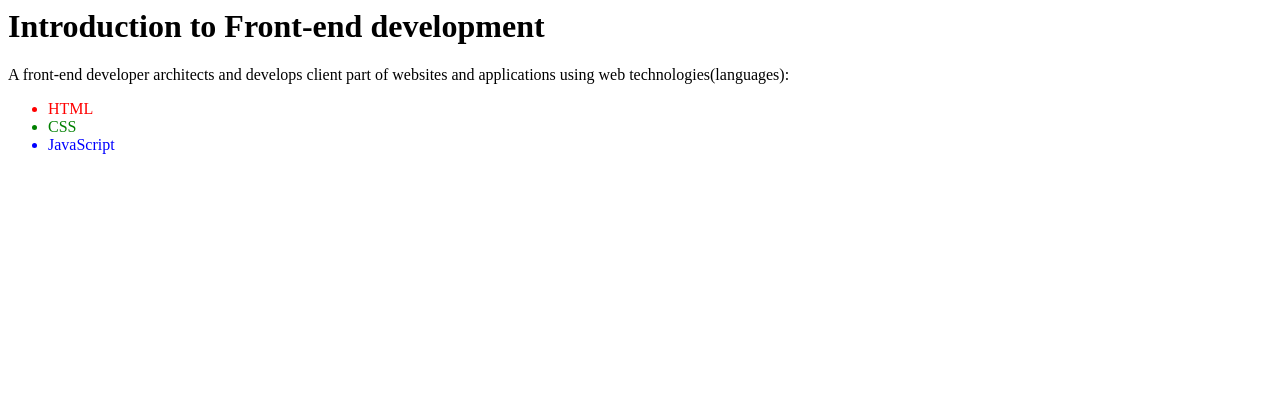
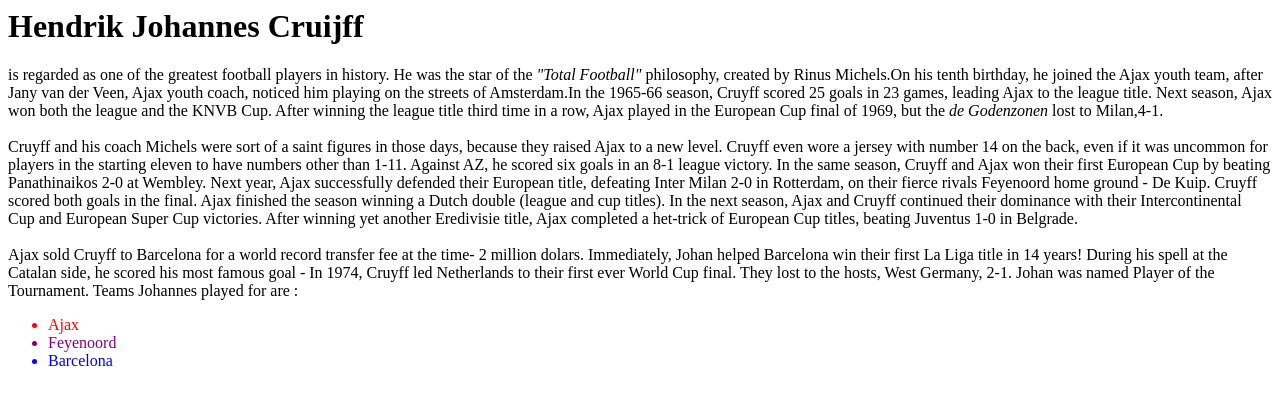
Before and after one commit to miroljub-novakovic/front-end-development, a plain HTML site: page index.html in a window 1280 px wide. Drawn offline with Linux system fonts and the light colour scheme.

Commit message:
Initial Commit

```diff
--- a/index.html
+++ b/index.html
@@ -1,11 +1,14 @@
-<h1>Introduction to Front-end development</h1>
-<p>A front-end developer architects and develops client part of websites and applications using web technologies(languages): </p>
+<h1>Hendrik Johannes Cruijff</h1>
+<p> is regarded as one of the greatest football players in history. He was the star of the <i>"Total Football" </i> philosophy, created by Rinus Michels.On his tenth birthday, he joined the Ajax youth team, after Jany van der Veen, Ajax youth coach, noticed him playing on the streets of Amsterdam.In the 1965-66 season, Cruyff scored 25 goals in 23 games, leading Ajax to the league title. Next season, Ajax won both the league and the KNVB Cup. After winning the league title third time in a row, Ajax played in the European Cup final of 1969, but the <i>de Godenzonen</i> lost to Milan,4-1. <br> <br>
+    Cruyff and his coach Michels were sort of a saint figures in those days, because they raised Ajax to a new level. Cruyff even wore a jersey with number 14 on the back, even if it was uncommon for players in the starting eleven to have numbers other than 1-11. Against AZ, he scored six goals in an 8-1 league victory. In the same season, Cruyff and Ajax won their first European Cup by beating Panathinaikos 2-0 at Wembley. Next year, Ajax successfully defended their European title, defeating Inter Milan 2-0 in Rotterdam, on their fierce rivals Feyenoord home ground - De Kuip. Cruyff scored both goals in the final. Ajax finished the season  winning a Dutch double (league and cup titles). In the next season, Ajax and Cruyff continued their dominance with their Intercontinental Cup and European Super Cup victories. After winning yet another Eredivisie title, Ajax completed a het-trick of European Cup titles, beating Juventus 1-0 in Belgrade. <br> <br>
+  Ajax sold Cruyff to Barcelona for a world record transfer fee at the time- 2 million dolars. Immediately, Johan helped Barcelona win their first La Liga title in 14 years! During his spell at the Catalan side, he scored his most famous goal -
+In 1974, Cruyff led Netherlands to their first ever World Cup final. They lost to the hosts, West Germany, 2-1. Johan was named Player of the Tournament. Teams Johannes played for are : </p>
 <ul>
 
-<li style="color: red;">HTML</li>
+<li style="color: red;">Ajax</li>
 
-<li style="color: green;">CSS</li>
+<li style="color: purple;">Feyenoord</li>
 
-<li style="color: blue;">JavaScript</li>
+<li style="color: blue;">Barcelona</li>
 
 </ul>
```
